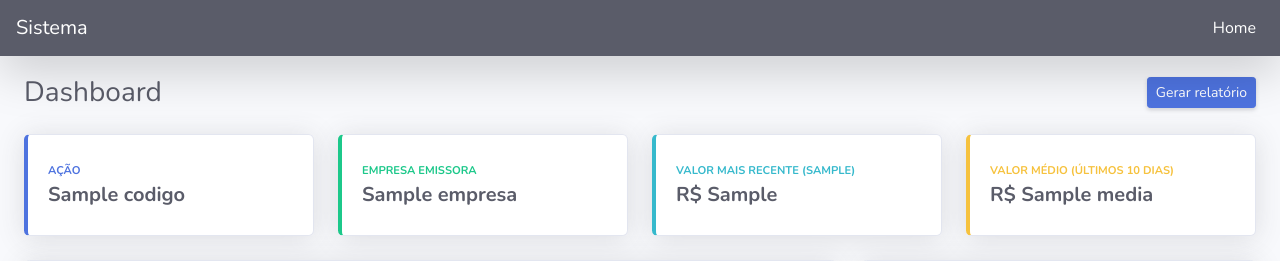
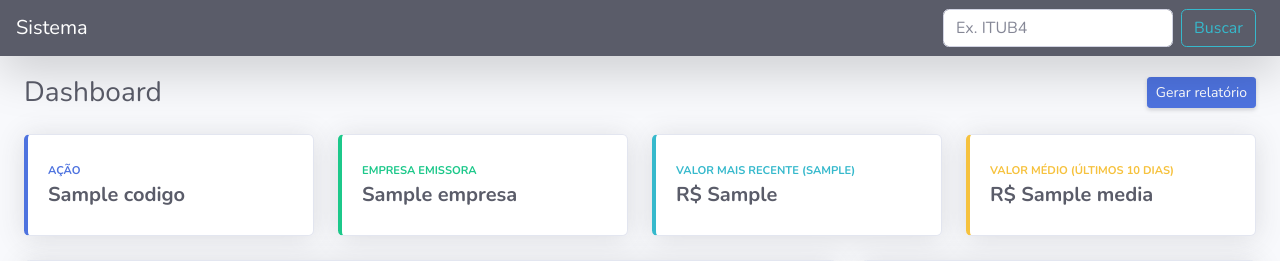
Before and after one commit to kennedy-ag/TCC, a Django app: template tcc/acoes/templates/acoes.html in a window 1280 px wide. Shown: the top 261 px of the page. Run offline with Django 3.2, Linux system fonts and the light colour scheme; the template is opened without the code that fills it: most values are stand-ins (such as "Sample title", 1, 10 or a date in 2020); some libraries are stand-ins or nearby versions.

Commit message:
Adicionada barra de consulta

```diff
--- a/tcc/acoes/templates/acoes.html
+++ b/tcc/acoes/templates/acoes.html
@@ -28,7 +28,10 @@
 		        <div class="collapse navbar-collapse" id="navbarSupportedContent">
 		          <ul class="navbar-nav ml-auto">
 		            <li class="nav-item active">
-		              <a class="nav-link js-scroll-trigger" href="index.html"><i class="fa fa-home"></i>  Home<span class="sr-only">(current)</span></a>
+		              <form class="d-flex">
+                    <input id="buscar_acao" class="form-control me-2" type="search" placeholder="Ex. ITUB4" aria-label="Search">
+                    <a id="botao_buscar" onclick="window.location.href = 'http://localhost:8000/acoes/'+document.getElementById('buscar_acao').value+'/25';" href="#" class="btn btn-outline-info mx-2">Buscar</a>
+                  </form>
 		            </li>
 		          </ul>
 		        </div>
```
